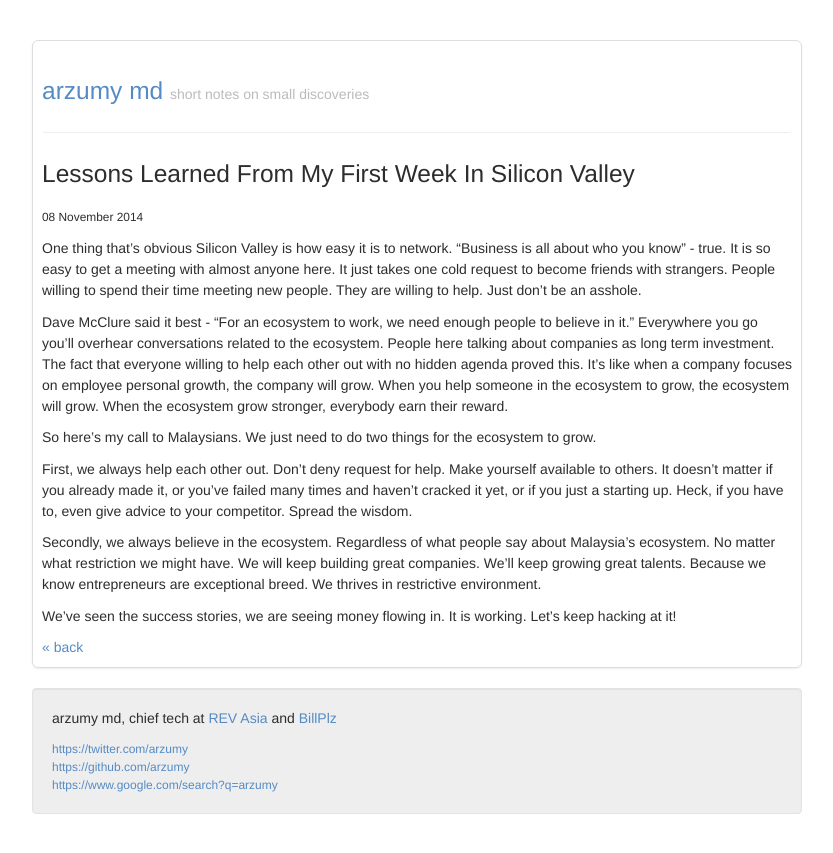
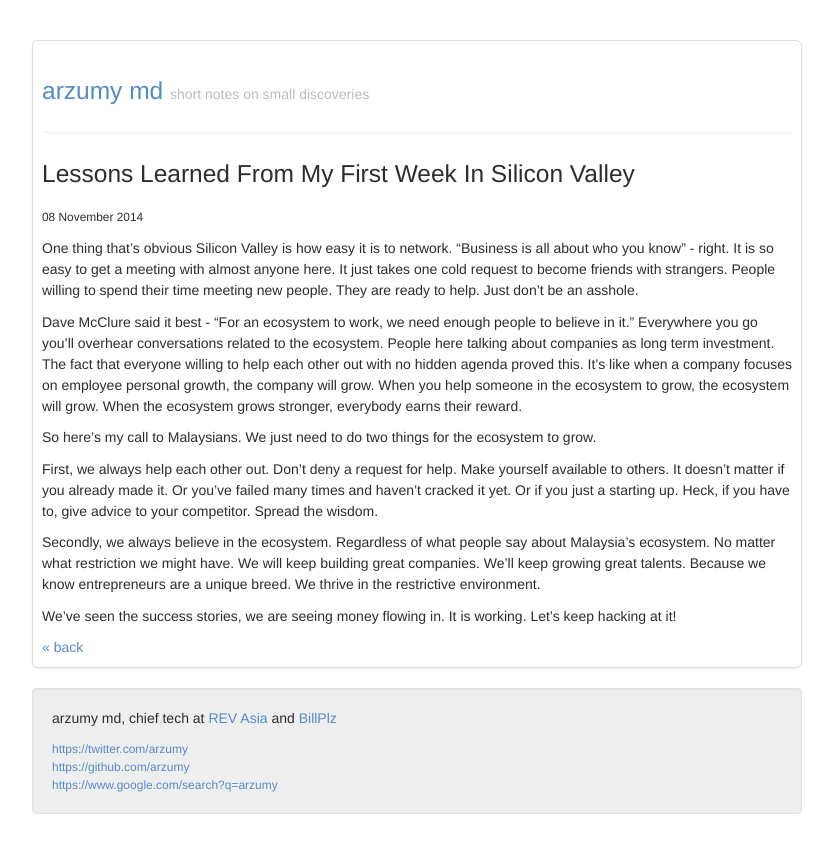
Before and after one commit to arzumy/arzumy.github.com, a Jekyll site: the page built from _posts/2014-11-08-lessons-learned-from-silicon-valley.md, in a window 1280 px wide. Shown: the top 853 px of the page, without its empty margins (223-1056 px from the left). Built offline with Jekyll 4.4.1, drawn with Linux system fonts in a browser that asks for light colours; nearby versions of some CDN libraries; some web fonts are replaced; Markdown is read by kramdown in place of the engine named in the settings.

Commit message:
Edited 2014-11-08

```diff
--- a/_posts/2014-11-08-lessons-learned-from-silicon-valley.md
+++ b/_posts/2014-11-08-lessons-learned-from-silicon-valley.md
@@ -5,14 +5,14 @@ tags : [entrepreneurship, startup, ecosystem]
 ---
 <p><small>{{ page.date | date_to_long_string }}</small></p>
 
-One thing that’s obvious Silicon Valley is how easy it is to network. “Business is all about who you know” - true. It is so easy to get a meeting with almost anyone here. It just takes one cold request to become friends with strangers. People willing to spend their time meeting new people. They are willing to help. Just don’t be an asshole.
+One thing that’s obvious Silicon Valley is how easy it is to network. “Business is all about who you know” - right. It is so easy to get a meeting with almost anyone here. It just takes one cold request to become friends with strangers. People willing to spend their time meeting new people. They are ready to help. Just don’t be an asshole.
 
-Dave McClure said it best - “For an ecosystem to work, we need enough people to believe in it.” Everywhere you go you’ll overhear conversations related to the ecosystem. People here talking about companies as long term investment. The fact that everyone willing to help each other out with no hidden agenda proved this. It's like when a company focuses on employee personal growth, the company will grow. When you help someone in the ecosystem to grow, the ecosystem will grow. When the ecosystem grow stronger, everybody earn their reward.
+Dave McClure said it best - “For an ecosystem to work, we need enough people to believe in it.” Everywhere you go you’ll overhear conversations related to the ecosystem. People here talking about companies as long term investment. The fact that everyone willing to help each other out with no hidden agenda proved this. It's like when a company focuses on employee personal growth, the company will grow. When you help someone in the ecosystem to grow, the ecosystem will grow. When the ecosystem grows stronger, everybody earns their reward.
 
 So here’s my call to Malaysians. We just need to do two things for the ecosystem to grow.
 
-First, we always help each other out. Don’t deny request for help. Make yourself available to others. It doesn’t matter if you already made it, or you’ve failed many times and haven’t cracked it yet, or if you just a starting up. Heck, if you have to, even give advice to your competitor. Spread the wisdom.
+First, we always help each other out. Don’t deny a request for help. Make yourself available to others. It doesn’t matter if you already made it. Or you’ve failed many times and haven’t cracked it yet. Or if you just a starting up. Heck, if you have to, give advice to your competitor. Spread the wisdom.
 
-Secondly, we always believe in the ecosystem. Regardless of what people say about Malaysia’s ecosystem. No matter what restriction we might have. We will keep building great companies. We’ll keep growing great talents. Because we know entrepreneurs are exceptional breed. We thrives in restrictive environment.
+Secondly, we always believe in the ecosystem. Regardless of what people say about Malaysia’s ecosystem. No matter what restriction we might have. We will keep building great companies. We’ll keep growing great talents. Because we know entrepreneurs are a unique breed. We thrive in the restrictive environment.
 
 We’ve seen the success stories, we are seeing money flowing in. It is working. Let’s keep hacking at it!
```
